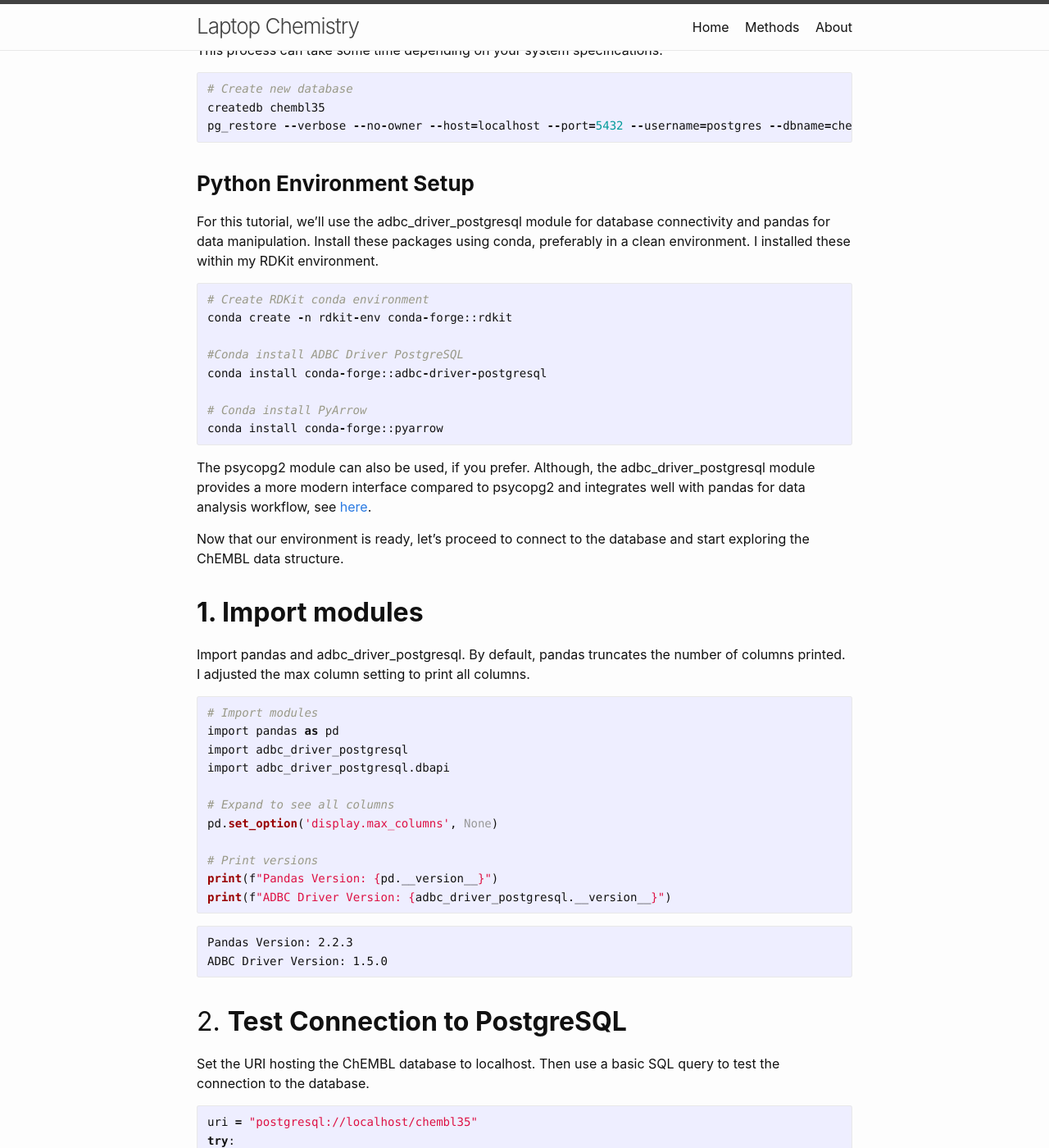
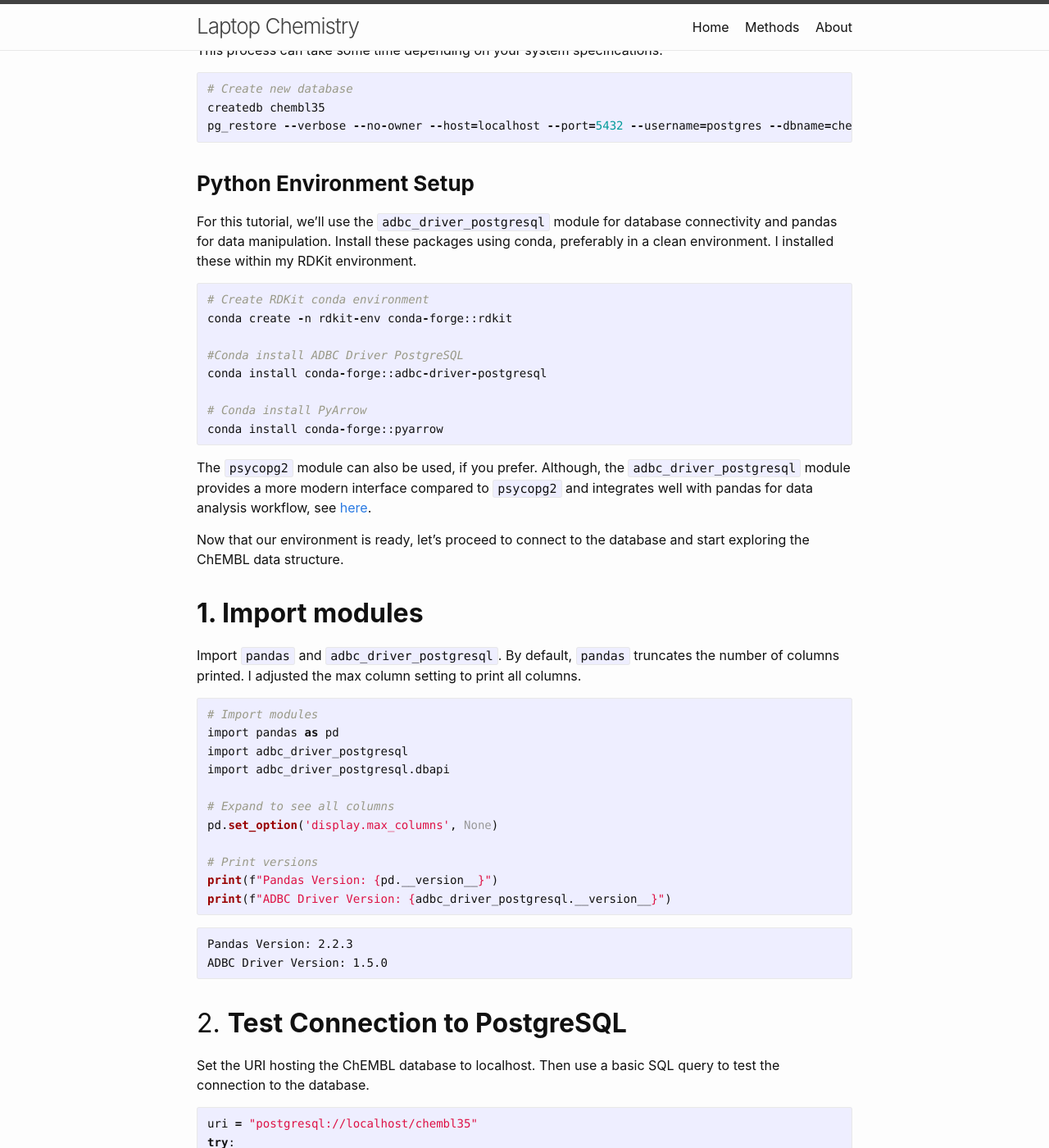
Before and after one commit to brad-dallin/laptopchemistry, a Jekyll site: the page built from docs/_methods/2025-03-29-query-chembl-approved-small-molecule-drugs.md, in a window 1280 px wide and 1400 px high, scrolled down 1632 px. Shown: the whole window at 82% size. Built offline with Jekyll 4.4.1, drawn with Linux system fonts in a browser that asks for light colours.

````diff
--- a/docs/_methods/2025-03-29-query-chembl-approved-small-molecule-drugs.md
+++ b/docs/_methods/2025-03-29-query-chembl-approved-small-molecule-drugs.md
@@ -71,7 +71,7 @@ pg_restore --verbose --no-owner --host=localhost --port=5432 --username=postgres
 
 ### **Python Environment Setup** {#python-setup}
 
-For this tutorial, we'll use the adbc_driver_postgresql module for database connectivity and pandas for data manipulation. Install these packages using conda, preferably in a clean environment. I installed these within my RDKit environment.
+For this tutorial, we'll use the `adbc_driver_postgresql` module for database connectivity and pandas for data manipulation. Install these packages using conda, preferably in a clean environment. I installed these within my RDKit environment.
 
 ```python
 # Create RDKit conda environment
@@ -84,14 +84,14 @@ conda install conda-forge::adbc-driver-postgresql
 conda install conda-forge::pyarrow
 ```
 
-The psycopg2 module can also be used, if you prefer. Although, the adbc_driver_postgresql module provides a more modern interface compared to psycopg2 and integrates well with pandas for data analysis workflow, see [here](https://pandas.pydata.org/docs/reference/api/pandas.read_sql.html).
+The `psycopg2` module can also be used, if you prefer. Although, the `adbc_driver_postgresql` module provides a more modern interface compared to `psycopg2` and integrates well with pandas for data analysis workflow, see [here](https://pandas.pydata.org/docs/reference/api/pandas.read_sql.html).
 
 Now that our environment is ready, let's proceed to connect to the database and start exploring the ChEMBL data structure.
 
 
 ## **1. Import modules** {#import-modules}
 
-Import pandas and adbc_driver_postgresql. By default, pandas truncates the number of columns printed. I adjusted the max column setting to print all columns.
+Import `pandas` and `adbc_driver_postgresql`. By default, `pandas` truncates the number of columns printed. I adjusted the max column setting to print all columns.
 
 ```python
 # Import modules
````
